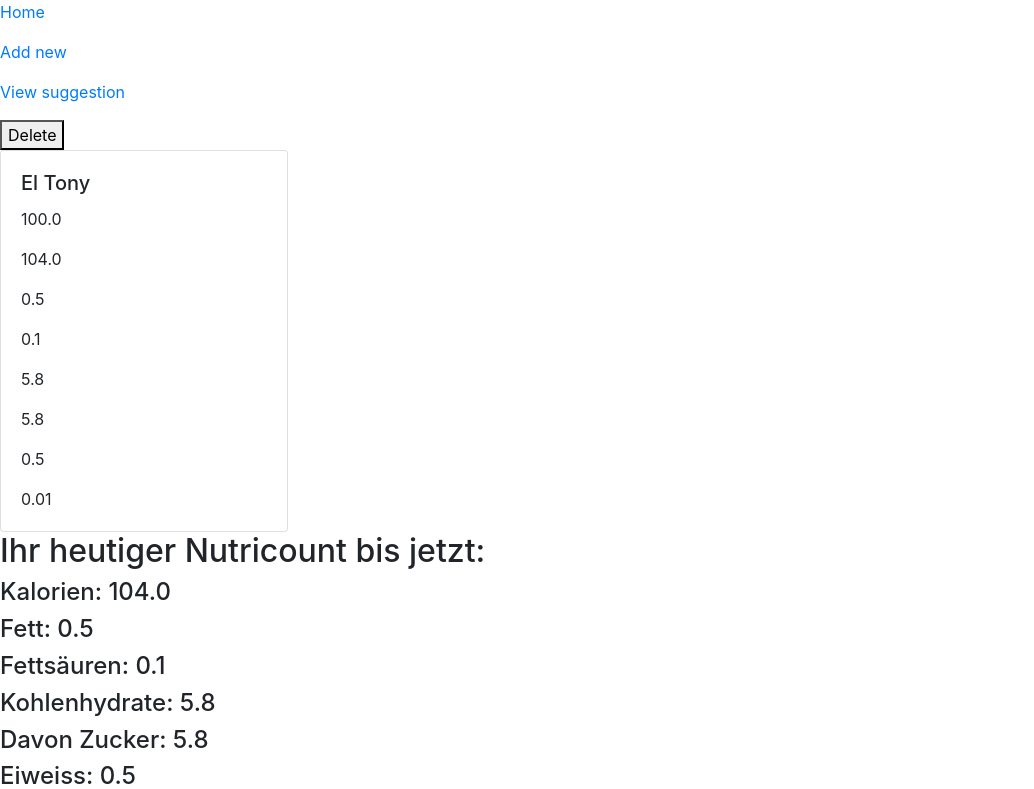
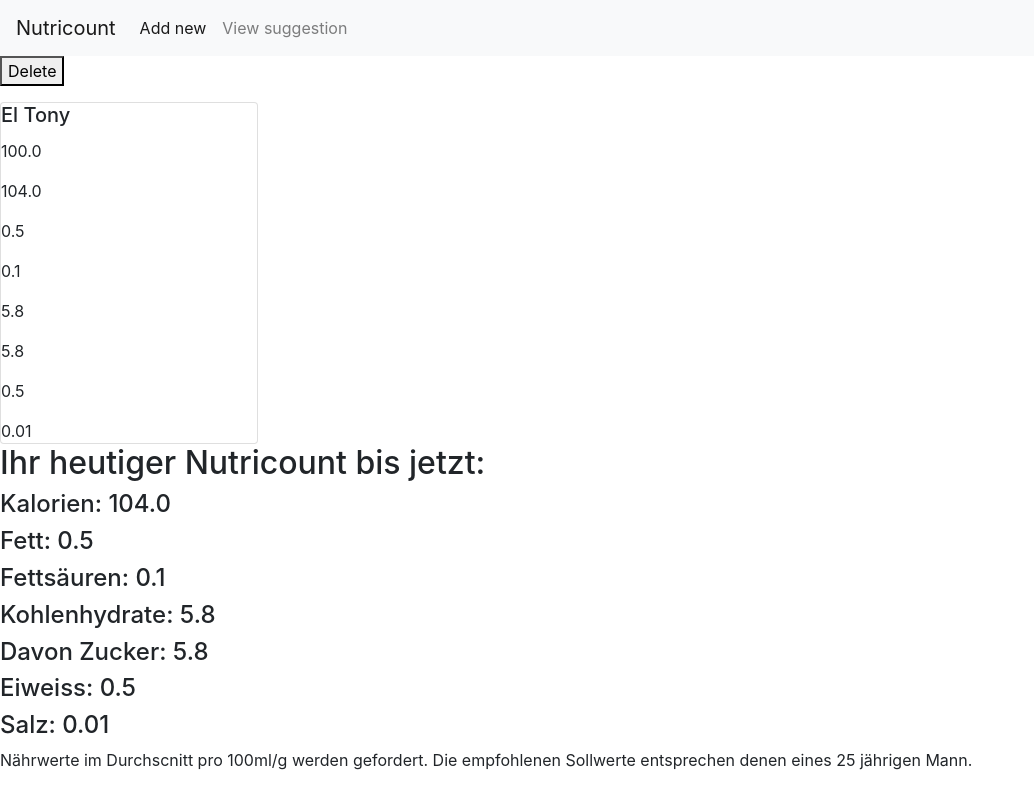
Before and after one commit to curlygeckosheep/pro_2, a Flask app: page / in a window 1280 px wide. Shown: the top 789 px of the page, without its empty margins (0-1034 px from the left). Run offline with Flask 2, Linux system fonts and the light colour scheme; some libraries are stand-ins or nearby versions.

Commit message:
Header überarbeitet.

```diff
--- a/nutri_count/templates/footer.jinja
+++ b/nutri_count/templates/footer.jinja
@@ -4,3 +4,4 @@
 Nährwerte im Durchscnitt pro 100ml/g werden gefordert.
 Die empfohlenen Sollwerte entsprechen denen eines 25 jährigen Mann.
 </footer>
+</body>
--- a/nutri_count/templates/header.jinja
+++ b/nutri_count/templates/header.jinja
@@ -10,9 +10,20 @@
 
     <title>Nutricount</title>
   </head>
-
-<header class="header">
-<p><a href="http://127.0.0.1:5550/">Home</a></p>
-<p><a href="http://127.0.0.1:5550/new">Add new</a></p>
-<p><a href="http://127.0.0.1:5550/compare">View suggestion</a></p>
+<nav class="navbar navbar-expand-lg navbar-light bg-light">
+  <a class="navbar-brand" href="http://127.0.0.1:5550/">Nutricount</a>
+  <button class="navbar-toggler" type="button" data-toggle="collapse" data-target="#navbarNav" aria-controls="navbarNav" aria-expanded="false" aria-label="Toggle navigation">
+    <span class="navbar-toggler-icon"></span>
+  </button>
+  <div class="collapse navbar-collapse" id="navbarNav">
+    <ul class="navbar-nav">
+      <li class="nav-item active">
+        <a class="nav-link" href="http://127.0.0.1:5550/new">Add new<span class="sr-only">(current)</span></a>
+      </li>
+      <li class="nav-item">
+        <a class="nav-link" href="http://127.0.0.1:5550/compare">View suggestion</a>
+      </li>
+    </ul>
+  </div>
+</nav>
 </header>
--- a/nutri_count/templates/index.html
+++ b/nutri_count/templates/index.html
@@ -1,10 +1,13 @@
+<body>
 {% include "header.jinja" %}
 <form method="POST">
   <button type="submit">Delete</button>
 </form>
 {% for eintrag in display.eintraege %}
-<div class="card" style="width: 18rem;">
-    <div class="card-body">
+<div class="row row-cols-6 ">
+  <div class="col md-4">
+        <div class="card-deck" style="width: 18rem;">
+            <div class="card">
               <h5 class="card-title">{{ eintrag.product_name }}</h5>
               <p class="card-text">{{ eintrag.amount }}</p>
               <p class="card-text">{{ eintrag.energy }}</p>
@@ -14,6 +17,8 @@
               <p class="card-text">{{ eintrag.sugar }}</p>
               <p class="card-text">{{ eintrag.protein }}</p>
               <p class="card-text">{{ eintrag.salt }}</p>
+            </div>
+        </div>
   </div>
 </div>
 
--- a/nutri_count/templates/nutri_form.html
+++ b/nutri_count/templates/nutri_form.html
@@ -1,3 +1,4 @@
+<body>
 {% include "header.jinja" %}
 <h1>Welcome to NutriCount</h1>
 {% if entry_added %}
```
Also changed, not shown: nutri_count/bar_test.py (+24 -0 lines). Lines whose indentation alone changed are shown as unchanged.
